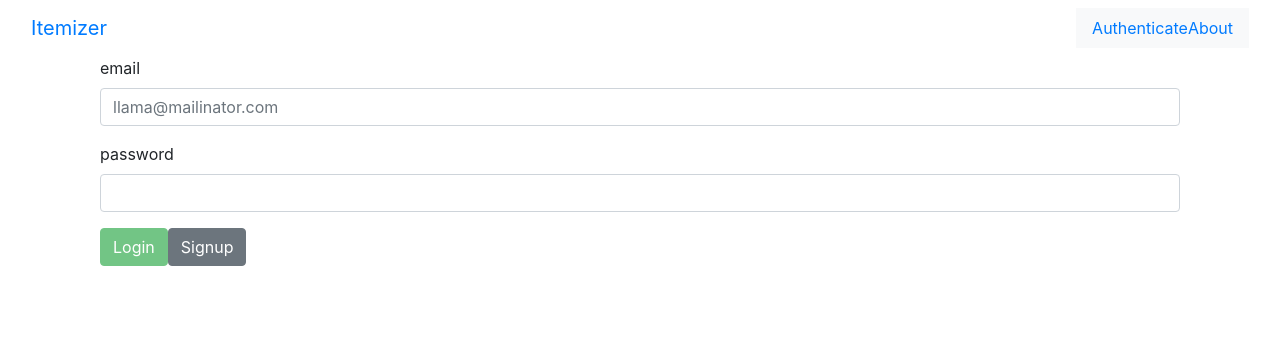
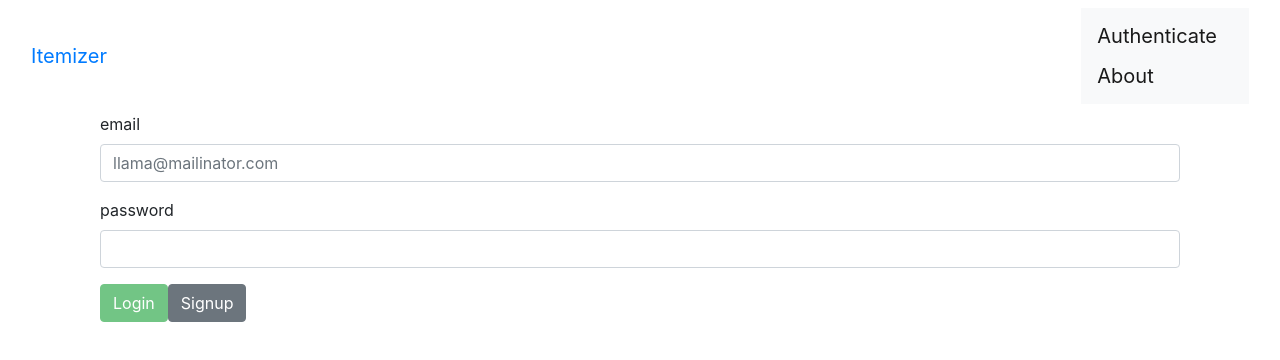
Before and after one commit to zmertens/itemizer-app, an Angular app in the folder public/itemizer-app/: page /user in a window 1280 px wide. Shown: the top 360 px of the page. Built offline with nearby package versions, Linux system fonts and the light colour scheme.

Commit message:
Update header navbar

```diff
--- a/public/itemizer-app/src/app/header/header.component.html
+++ b/public/itemizer-app/src/app/header/header.component.html
@@ -4,19 +4,19 @@
       <a routerLink="/" class="navbar-brand">Itemizer</a>
     </div>
 
-    <div class="navbar navbar-expand-lg navbar-light bg-light">
-      <ul class="nav navbar-nav">
-        <li routerLinkActive="active" *ngIf="!isAuthenticated">
-          <a routerLink="/user">Authenticate</a>
+    <div class="navbar navbar-light bg-light">
+      <ul class="navbar-nav mr-auto">
+        <li class="nav-item active" routerLinkActive="active" *ngIf="!isAuthenticated">
+          <a class="navbar-brand" routerLink="/user">Authenticate</a>
         </li>
-        <li routerLinkActive="active">
-          <a routerLink="/about">About</a>
+        <li class="nav-item" routerLinkActive="active">
+          <a class="navbar-brand" routerLink="/about">About</a>
         </li>
-        <li routerLinkActive="active" *ngIf="isAuthenticated">
-          <a routerLink="/items">Items</a>
+        <li class="nav-item" routerLinkActive="active" *ngIf="isAuthenticated">
+          <a class="navbar-brand" routerLink="/items">Items</a>
         </li>
-        <li *ngIf="isAuthenticated">
-          <a routerLink="/user" style="cursor: pointer;" (click)="logout()">Logout</a>
+        <li class="nav-item" *ngIf="isAuthenticated">
+          <a class="navbar-brand" routerLink="/user" style="cursor: pointer;" (click)="logout()">Logout</a>
         </li>
       </ul>
     </div>
```
